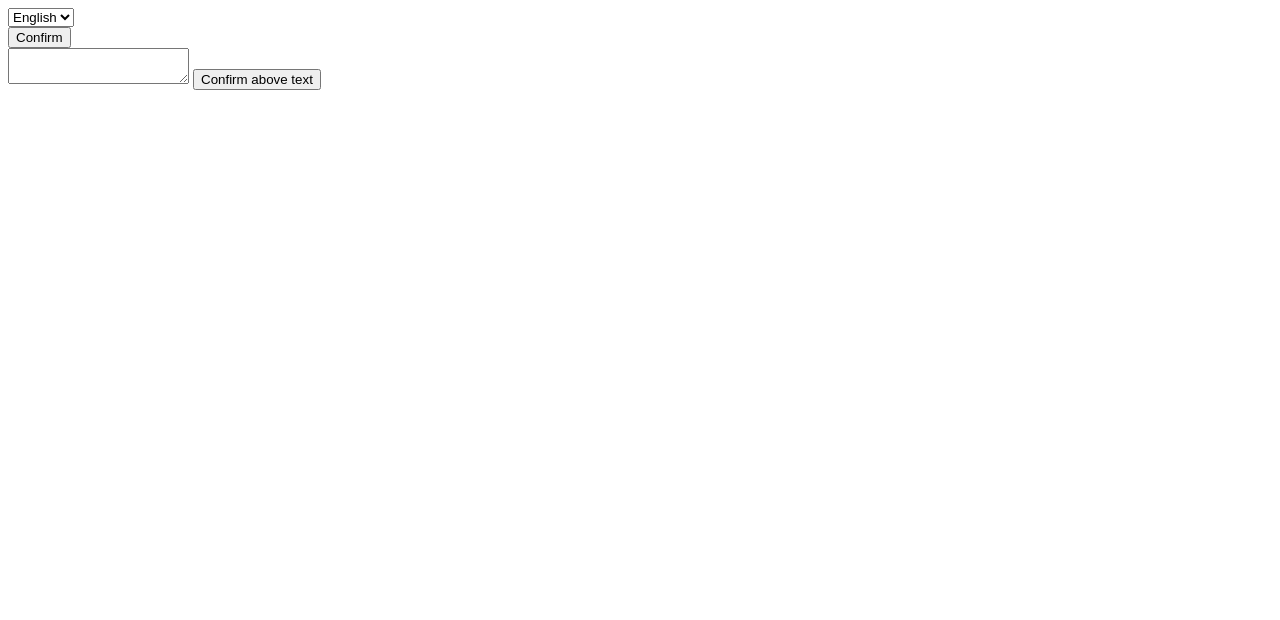
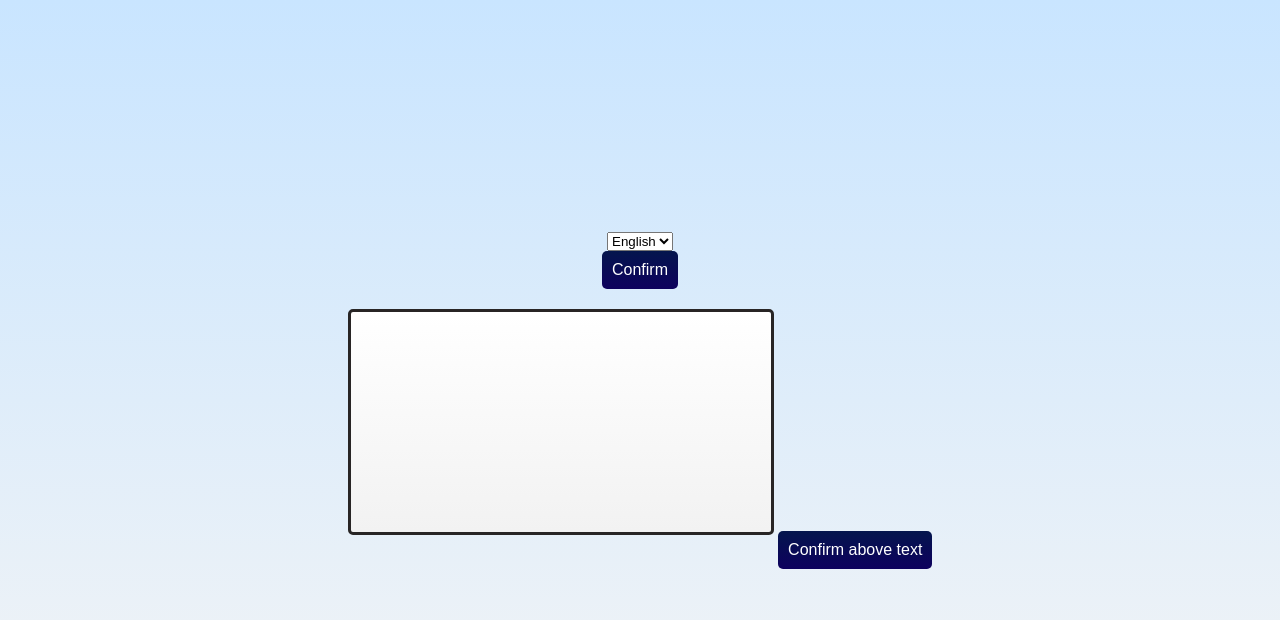
Before and after one commit to ashrith-devison/language-translator, a plain HTML site: page index.html in a window 1280 px wide. Drawn offline with Linux system fonts and the light colour scheme; files that its build step writes are made by us from their sources.

```diff
--- a/index.html
+++ b/index.html
@@ -4,7 +4,7 @@
     <meta charset="UTF-8">
     <meta name="viewport" content="width=device-width, initial-scale=1.0">
     <title>Language Selection</title>
-    <link rel="stylesheet" href="/language-translator//speech.css">
+    <link rel="stylesheet" href="/language-translator/speech.css">
 </head>
 <body>
     <form>
```
